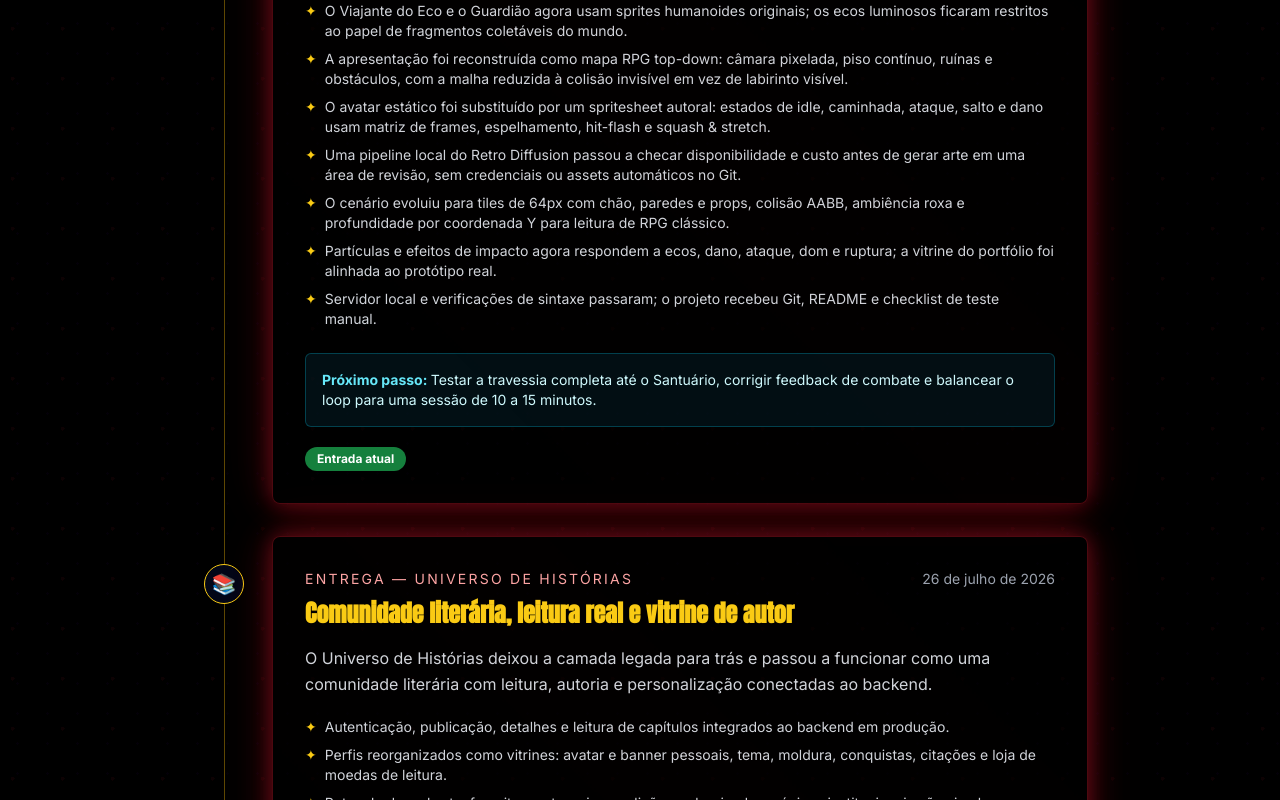
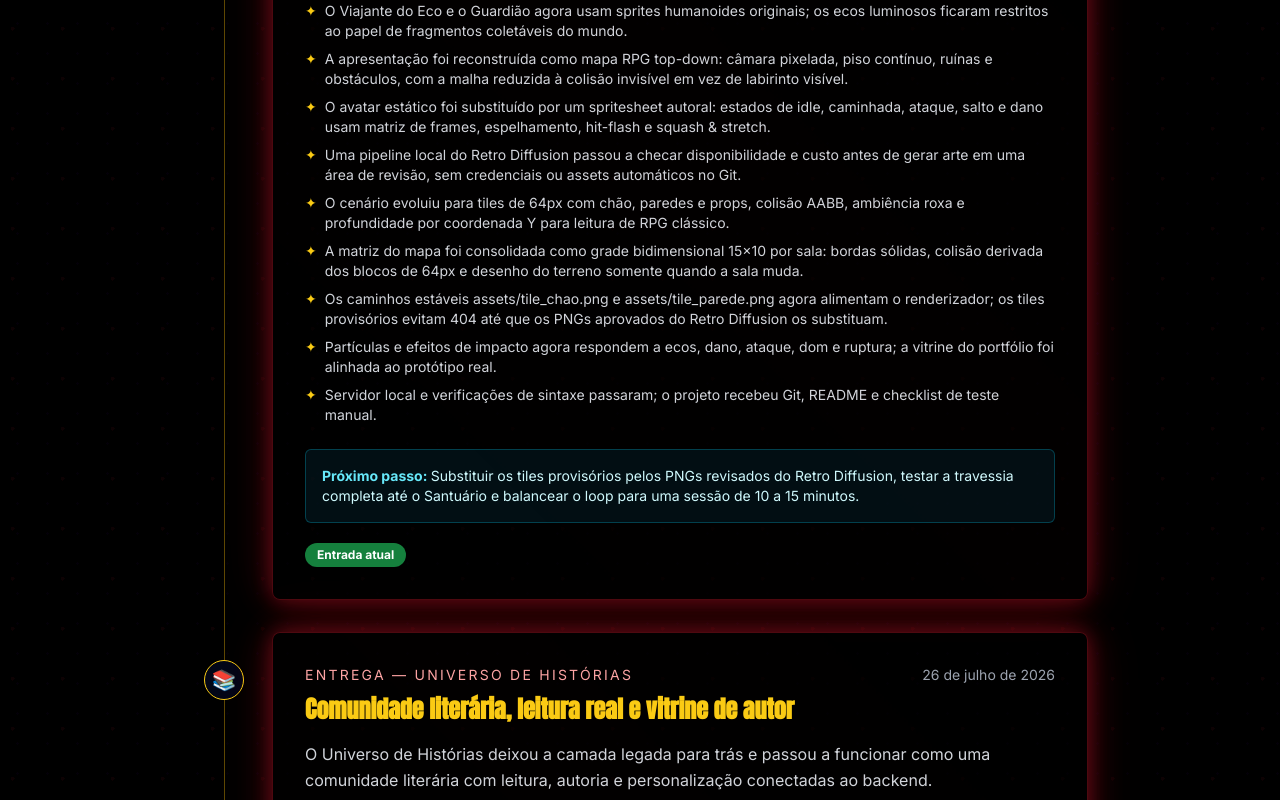
Before and after one commit to murilobsantos/portfoli-novo, a Next.js app: page /devlog in a window 1280 px wide. Shown: the part 684-1484 px from the top of the page. Built offline with nearby package versions, Linux system fonts and the light colour scheme.

Commit message:
docs: registrar grade de tiles do Echoes

```diff
--- a/src/data/devlog.ts
+++ b/src/data/devlog.ts
@@ -29,10 +29,12 @@ export const devlogEntries: DevlogEntry[] = [
       "O avatar estático foi substituído por um spritesheet autoral: estados de idle, caminhada, ataque, salto e dano usam matriz de frames, espelhamento, hit-flash e squash & stretch.",
       "Uma pipeline local do Retro Diffusion passou a checar disponibilidade e custo antes de gerar arte em uma área de revisão, sem credenciais ou assets automáticos no Git.",
       "O cenário evoluiu para tiles de 64px com chão, paredes e props, colisão AABB, ambiência roxa e profundidade por coordenada Y para leitura de RPG clássico.",
+      "A matriz do mapa foi consolidada como grade bidimensional 15×10 por sala: bordas sólidas, colisão derivada dos blocos de 64px e desenho do terreno somente quando a sala muda.",
+      "Os caminhos estáveis assets/tile_chao.png e assets/tile_parede.png agora alimentam o renderizador; os tiles provisórios evitam 404 até que os PNGs aprovados do Retro Diffusion os substituam.",
       "Partículas e efeitos de impacto agora respondem a ecos, dano, ataque, dom e ruptura; a vitrine do portfólio foi alinhada ao protótipo real.",
       "Servidor local e verificações de sintaxe passaram; o projeto recebeu Git, README e checklist de teste manual.",
     ],
-    nextStep: "Testar a travessia completa até o Santuário, corrigir feedback de combate e balancear o loop para uma sessão de 10 a 15 minutos.",
+    nextStep: "Substituir os tiles provisórios pelos PNGs revisados do Retro Diffusion, testar a travessia completa até o Santuário e balancear o loop para uma sessão de 10 a 15 minutos.",
     icon: "⚔️",
     current: true,
   },
```
